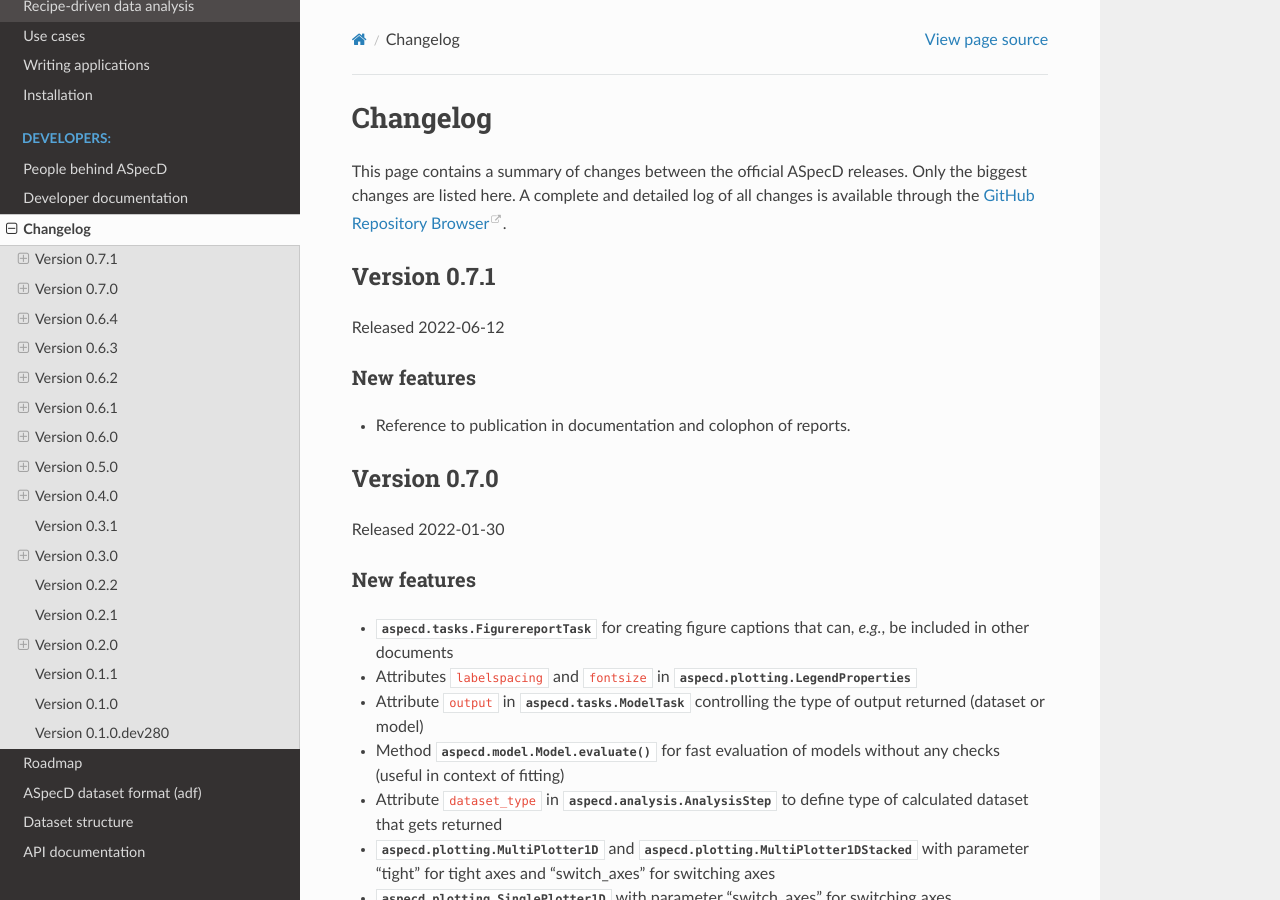
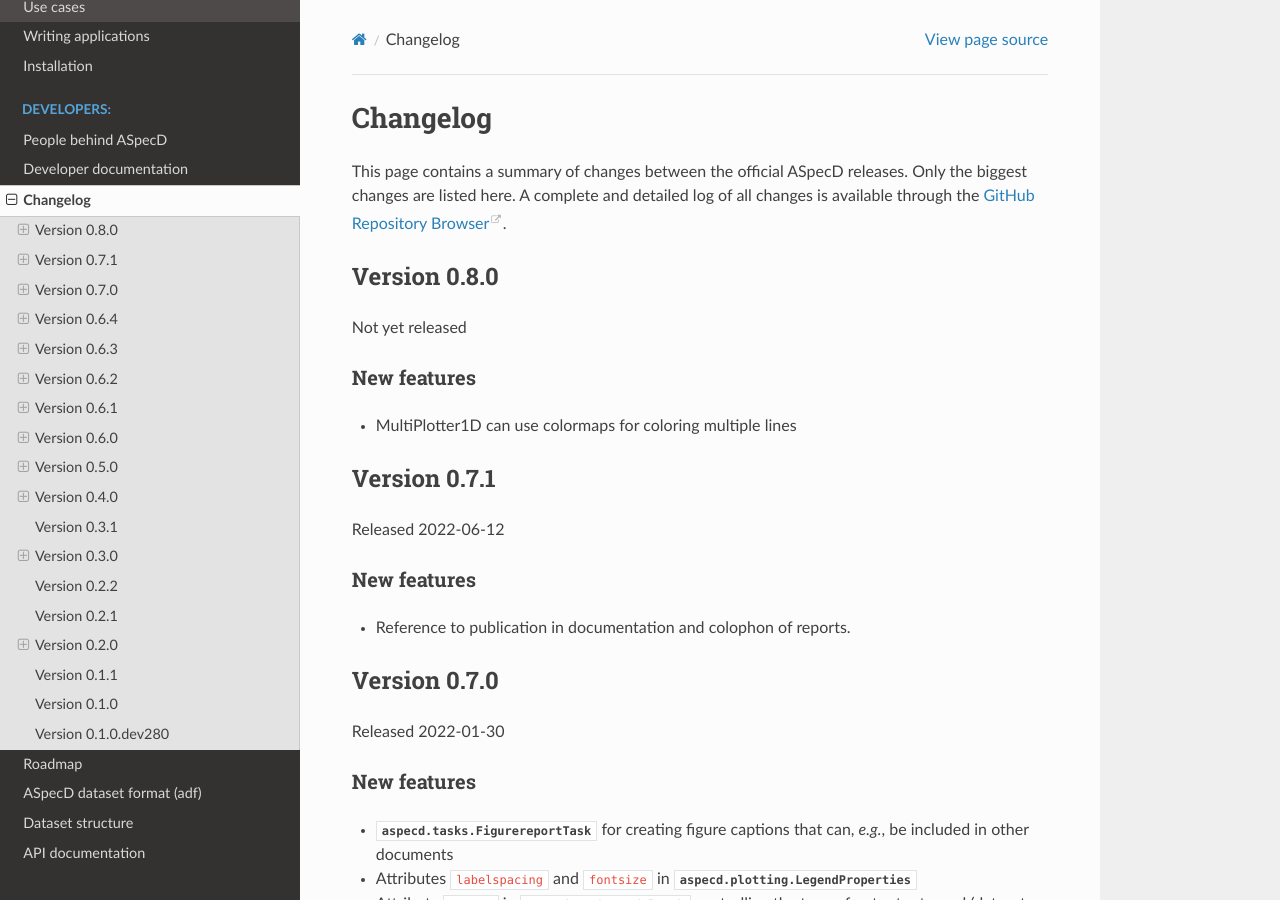
Before and after one commit to tillbiskup/aspecd, a Sphinx documentation site: the page built from docs/changelog.rst, in a window 1280 px wide and 900 px high. Built offline with Sphinx 7.4.7 and the Read the Docs theme 2.0.0, drawn with Linux system fonts in a browser that asks for light colours.

Commit message:
Update changelog and roadmap

```diff
--- a/docs/changelog.rst
+++ b/docs/changelog.rst
@@ -3,6 +3,17 @@
 =========
 
 This page contains a summary of changes between the official ASpecD releases. Only the biggest changes are listed here. A complete and detailed log of all changes is available through the `GitHub Repository Browser <https://github.com/tillbiskup/aspecd/commits/master>`_.
+
+
+Version 0.8.0
+=============
+
+Not yet released
+
+New features
+------------
+
+* MultiPlotter1D can use colormaps for coloring multiple lines
 
 
 Version 0.7.1
@@ -14,7 +25,6 @@
 ------------
 
 * Reference to publication in documentation and colophon of reports.
-
 
 
 Version 0.7.0
--- a/docs/roadmap.rst
+++ b/docs/roadmap.rst
@@ -15,8 +15,6 @@
 * Plotting
 
   * Colorbar for 2D plotter
-
-  * colormaps for multiple lines
 
 * Processing
 
```
Also changed, not shown: 2 other files.
